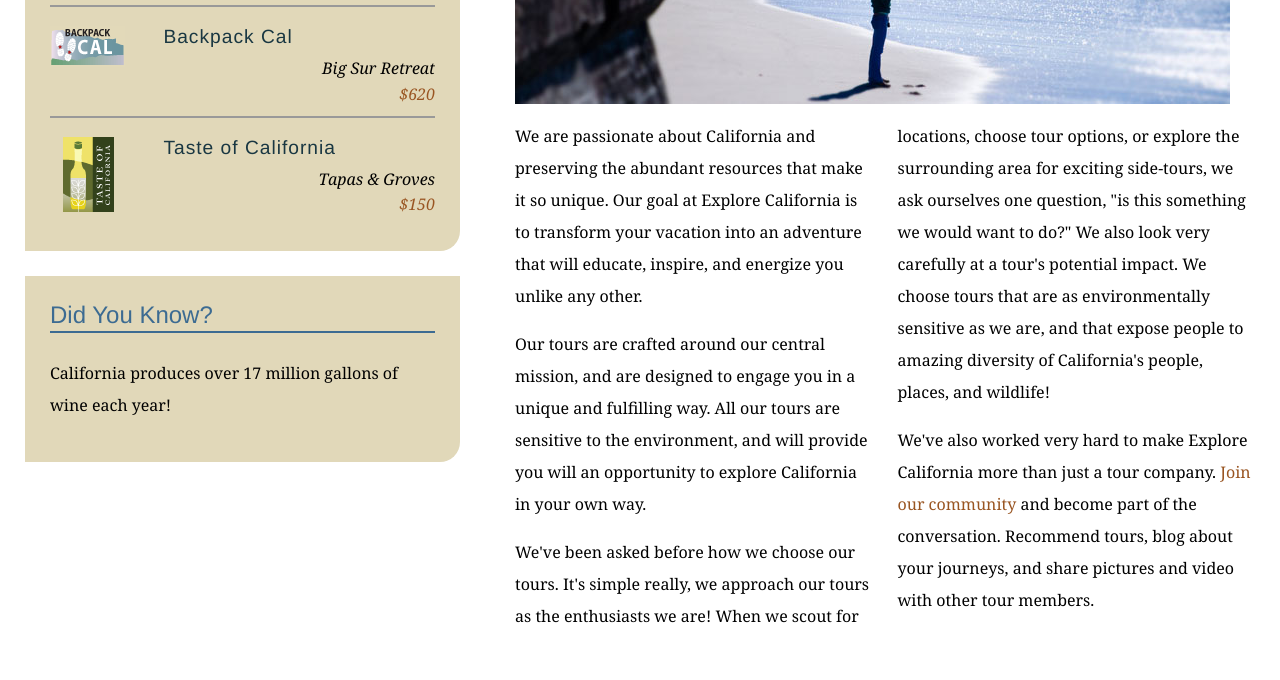
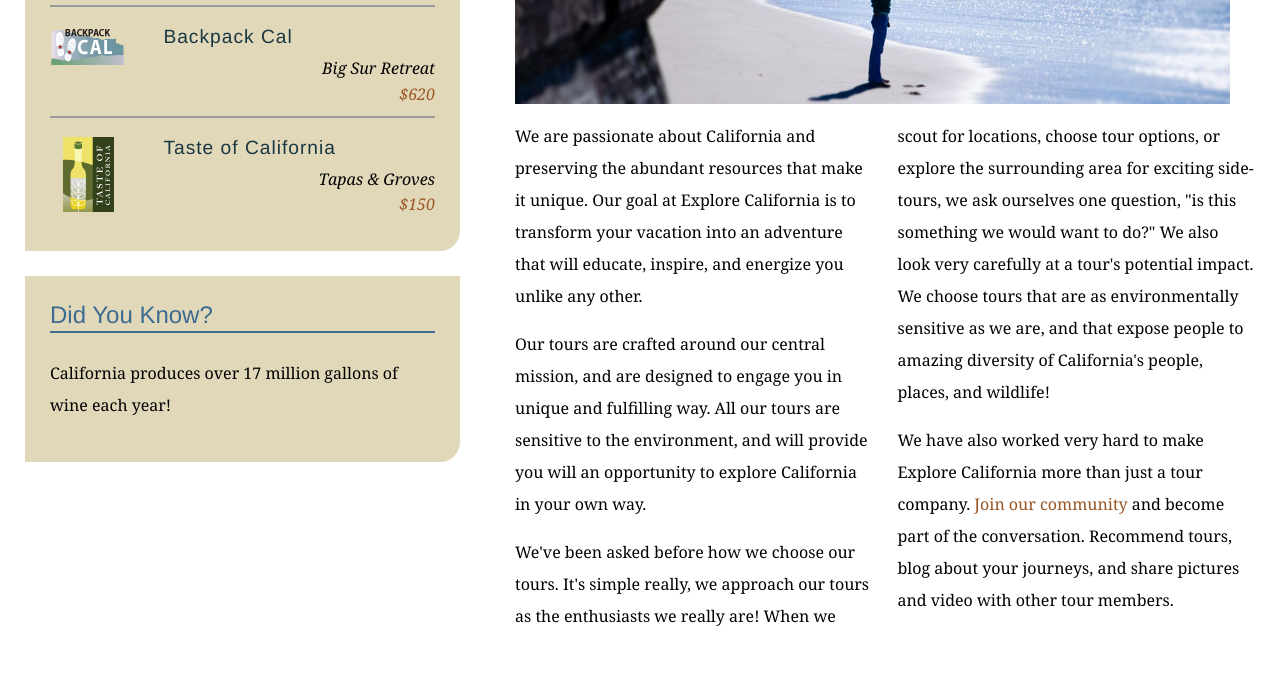
Before and after one commit to samiromic/explore_california, a plain HTML site: page explore_california/mission.html in a window 1280 px wide. Shown: the part 580-1260 px from the top of the page. Drawn offline with Linux system fonts and the light colour scheme.

Commit message:
Text edits on mission.html

```diff
--- a/explore_california/mission.html
+++ b/explore_california/mission.html
@@ -62,10 +62,10 @@
           <h1>Who we are</h1>
           <img src="assets/images/mission_look.jpg" alt="Looking out at the Pacific" class="articleImage" />
           <div class="multiCol">
-            <p>We are passionate about California and preserving the abundant resources that make it so unique. Our goal at Explore California is to transform your vacation into an adventure that will educate, inspire, and energize you unlike any other.</p>
-            <p>Our tours are crafted around our central mission, and are designed to engage you in a unique and fulfilling way. All our tours are sensitive to the environment, and will provide you will an opportunity to explore California in your own way.</p>
-            <p>We've been asked before how we choose our tours. It's simple really, we approach our tours as the enthusiasts we are! When we scout for locations, choose tour options, or explore the surrounding area for exciting side-tours, we ask ourselves one question, &quot;is this something we would want to do?&quot; We also look very carefully at a tour's potential impact. We choose tours that are as environmentally sensitive as we are, and that expose people to amazing diversity of California's people, places, and wildlife!</p>
-            <p>We've also worked very hard to make Explore California more than just a tour company. <a href="explorers/join.html">Join our community</a> and become part of the conversation. Recommend tours, blog about your journeys, and share pictures and video with other tour members.</p>
+            <p>We are passionate about California and preserving the abundant resources that make it unique. Our goal at Explore California is to transform your vacation into an adventure that will educate, inspire, and energize you unlike any other.</p>
+            <p>Our tours are crafted around our central mission, and are designed to engage you in unique and fulfilling way. All our tours are sensitive to the environment, and will provide you will an opportunity to explore California in your own way.</p>
+            <p>We've been asked before how we choose our tours. It's simple really, we approach our tours as the enthusiasts we really are! When we scout for locations, choose tour options, or explore the surrounding area for exciting side-tours, we ask ourselves one question, &quot;is this something we would want to do?&quot; We also look very carefully at a tour's potential impact. We choose tours that are as environmentally sensitive as we are, and that expose people to amazing diversity of California's people, places, and wildlife!</p>
+            <p>We have also worked very hard to make Explore California more than just a tour company. <a href="explorers/join.html">Join our community</a> and become part of the conversation. Recommend tours, blog about your journeys, and share pictures and video with other tour members.</p>
           </div>
         </div>
       </div>
```
